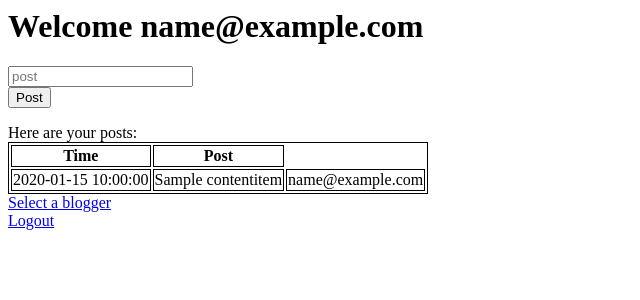
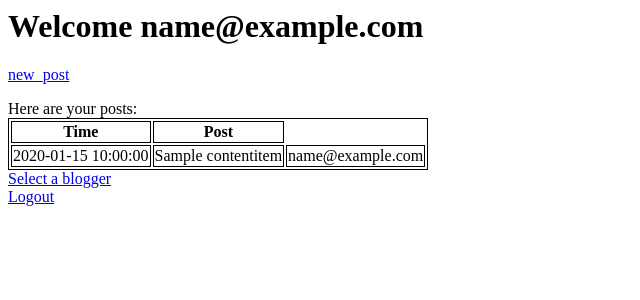
Before and after one commit to keatonpsmith/Database-Project, a Flask app: page /home in a window 1280 px wide. Shown: the top 300 px of the page, without its empty margins (0-640 px from the left). Run offline with Flask 2, Linux system fonts and the light colour scheme; the visitor is signed in with stand-in values (Sample User, id 1); tables that the repository leaves empty or names only in its code hold one stand-in row (values such as "Sample post").

Commit message:
Continuing with updates
Continuing with updates

```diff
--- a/Main.py
+++ b/Main.py
@@ -112,19 +112,8 @@ def post():
     cursor.execute(query, (name, file_path, email, post_time, is_pub))
     conn.commit()
     cursor.close()
-    return redirect(url_for('home'))
+    return redirect(url_for('new_post'))
 
-@app.route('/new_post')
-def new_post():
-    #check that user is logged in
-    email = session['email']
-    #should throw exception if username not found
-    cursor = conn.cursor();
-    query = 'SELECT DISTINCT username FROM blog'
-    cursor.execute(query)
-    data = cursor.fetchall()
-    cursor.close()
-    return render_template('new_post.html', user_list=data)
 
 @app.route('/show_posts', methods=["GET", "POST"])
 def show_posts():
--- a/templates/home.html
+++ b/templates/home.html
@@ -4,8 +4,7 @@
 <body>
 <form action="/post" method="POST">
 	<h1>Welcome {{email}}</h1>
-	<input type="text" name = "blog" placeholder="post" required/> </br>
-	<input type="submit" value = Post />
+	<a href="/New Post">new_post</a></br>
 </form>
 
 <style type="text/css">
--- a/templates/new_post.html
+++ b/templates/new_post.html
@@ -6,7 +6,7 @@
 	<input type="text" name = "name" placeholder="Post Name" required/> </br>
 	<input type="text" name = "file_path" placeholder="File Path"/></br>
 	Public or Private: <br>
-	<input type="radio" name="is_pub" value=1/> Public </br>
+	<input type="radio" name="is_pub" value=1 checked/> Public </br>
 	<input type="radio" name="is_pub" value=0/> Private </br>
 	<input type="submit" value = Submit />
 	{% if error %}
```
